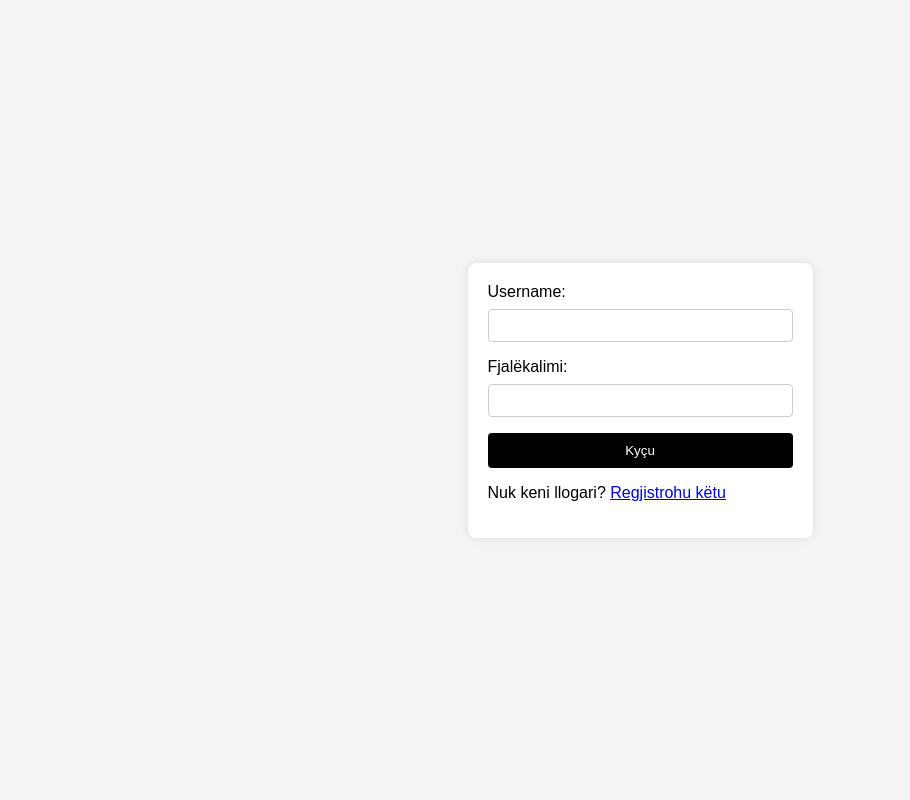
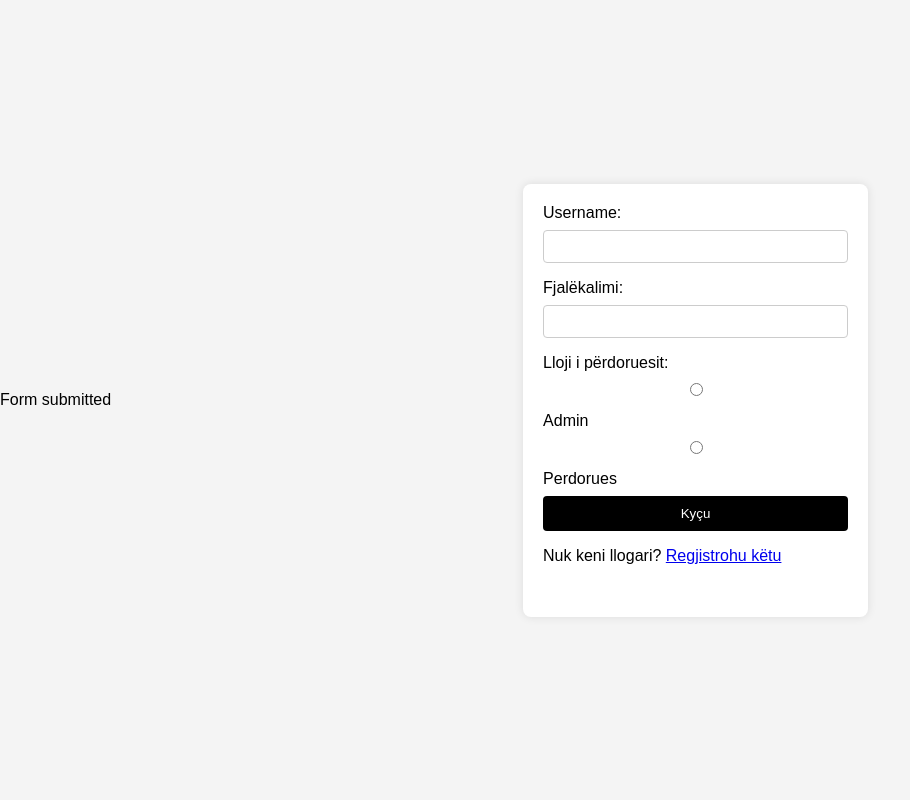
Before and after one commit to gaazmendaliu/PortalLajmesh, a PHP site: page /login_form.php in a window 1280 px wide. Shown: the whole page, without its empty margins (0-910 px from the left). Run offline with PHP 8.4, Linux system fonts and the light colour scheme.

Commit message:
choose a type to login with!

```diff
--- a/login_form.php
+++ b/login_form.php
@@ -1,40 +1,49 @@
 <?php
+
+
+error_reporting(E_ALL);
+ini_set('display_errors', 1);
 
 @include 'database.php';
 
 session_start();
 
-if(isset($_POST['submitRegister'])){
+echo 'Form submitted';
 
-    $fname=mysqli_real_escape_string($conn,$_POST[firstName]);
-    $lname=mysqli_real_escape_string($conn,$_POST[lastName]);
-    $username=mysqli_real_escape_string($conn,$_POST[registerUsername]);
-    $email=mysqli_real_escape_string($conn,$_POST[email]);
-    $bday=$_POST([birthday]);
-    $pass = md5($_POST['registerPassword']);
-    $cpass=md5($_POST(['confirmPassword']));
-    $user_type=$_POST['user_type'];
+if(isset($_POST['submit']) && $_POST['submit'] === 'submit'){
 
-    $select = "SELECT * FROM users WHERE Username = '$username' && Fjalëkalimi = '$pass' ";
-    $result=mysqli_query($conn,$select);
+    $username = mysqli_real_escape_string($conn, $_POST['loginUsername']);
+    $pass = md5($_POST['loginPassword']);
 
-    if(mysqli_num_rows($result)>0){
-        $row=mysqli_fetch_array($result);
+    $select = "SELECT * FROM users WHERE Username = '$username' AND Fjalekalimi = '$pass' " ;
+    $result = mysqli_query($conn, $select);
 
-        if($row['user_type']=='admin'){
-            $_SESSION['admin_name']=$row['username'];
-            header('location:admin.php');
+
+    if ($result) {
+        if (mysqli_num_rows($result) > 0) {
+            $row = mysqli_fetch_array($result);
+
+            if (isset($row['user_type']) && !empty($row['user_type'])) {
+                if ($row['user_type'] == 'admin') {
+                   $_SESSION['admin_name'] = $row['username'];
+                    header('location: admin.php');
+                    exit();
+                } elseif ($row['user_type'] == 'perdorues'){
+                   $_SESSION['user_name'] = $row['username'];
+                    header('location: user.php');
+                    exit();
+                }
+            } else {
+                $error[] = '<span class="error_msg">Ju lutem zgjidhni nje nga llojet e perdoruesit!</span>';
+            }
+        } else {
+            $error[] = ' Username ose fjalekalimi eshte i pasakte !';
         }
-        else if($row['user_type']=='user'){
-            $_SESSION['user_name']=$row['username'];
-            header('location:user.php');
-        }
+    } else {
+        die('Error: ' . mysqli_error($conn));
+    }
+ }
 
-        }else{
-            $error[]= 'Username ose password nuk eshte i sakte';
-        }
-
-};
 ?>
 
 <!DOCTYPE html>
@@ -108,11 +117,11 @@
 <body>
 
 <div class="container" id="loginform">
-<form action="LoginReg.php" method="post">
+<form action="" method="post">
 <?php
      if(isset($error)){
          foreach($error as $error){
-            echo 'span class ="error_msg">'.$error.'</span>';
+            echo '<span class ="error_msg">'.$error.'</span>';
          }
     }
 
@@ -123,7 +132,14 @@
             <label for="loginPassword">Fjalëkalimi:</label>
             <input type="password" id="loginPassword" name="loginPassword" required>
 
-            <button type="submit" name="submit">Kyçu</button>
+            <label>Lloji i përdoruesit:</label>
+            <input type="radio" id="admin" name="lloji_perdoruesit" value="admin">
+            <label for="admin">Admin</label>
+
+            <input type="radio" id="perdorues" name="lloji_perdoruesit" value="perdorues">
+            <label for="perdorues">Perdorues</label>
+
+            <button type="submit" name="submit" value="submit">Kyçu</button>
             <p>Nuk keni llogari? <a href="register_form.php">Regjistrohu këtu</a></p>
 
         </form>
--- a/user.php
+++ b/user.php
@@ -1,4 +1,7 @@
 <?php
+
+error_reporting(E_ALL);
+ini_set('display_errors', 1);
 
 @include 'database.php';
 
```
Also changed, not shown: 1 other file.
